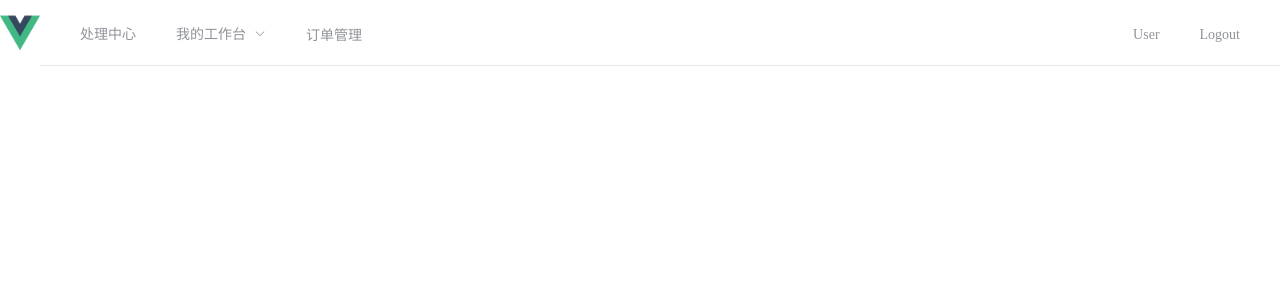
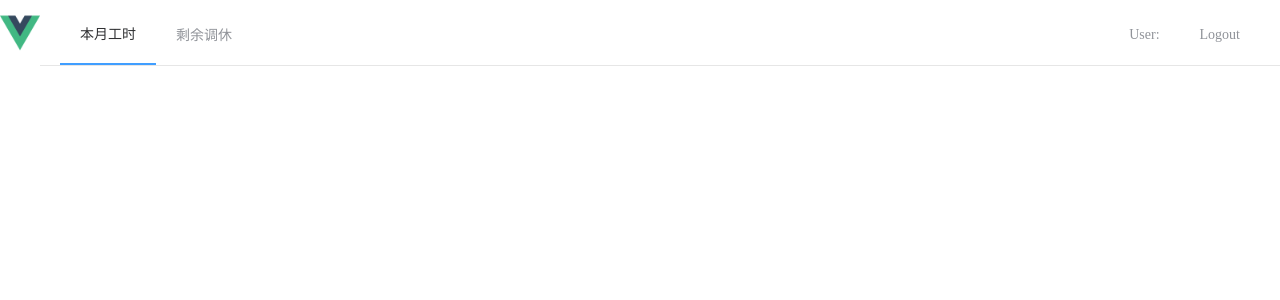
Before and after one commit to jiejiema/task-time, a Vue app: page /home in a window 1280 px wide. Shown: the top 300 px of the page. Built offline with nearby package versions, Linux system fonts and the light colour scheme.

Commit message:
register login home 数据传递

```diff
--- a/package.json
+++ b/package.json
@@ -14,7 +14,7 @@
     "vue": "^2.6.6",
     "vue-class-component": "^6.0.0",
     "vue-property-decorator": "^7.0.0",
-    "vue-router": "^3.0.1",
+    "vue-router": "^3.0.3",
     "vuex": "^3.0.1"
   },
   "devDependencies": {
--- a/src/App.vue
+++ b/src/App.vue
@@ -60,7 +60,6 @@
 <script>
     export default {
         methods: {
-
-        }
-    }
+        },
+    };
 </script>
--- a/src/components/Home.vue
+++ b/src/components/Home.vue
@@ -22,23 +22,13 @@ export default class Home extends Vue {}
 
 <template>
   <div id="home" class="home">
-    <navigation/>
+    <navigation v-bind:message="routeParams"/>
+<!--    <navigation message="this.routeParams"/>-->
   </div>
 </template>
 
 <script lang="ts">
-  /*import Vue from "vue";
-  import Component from 'vue-class-component';
-  // @Component({
-  //   components: {
-  //     navv,
-  //   },
-  // })
-  // export default class Home extends Vue {}
-  // export default {
-  //   name: "home"
-  // }*/
-
+  /*import Vue from "vue";*/
 
   import navigation from './mynav/navigation.vue'
   export default {
@@ -46,6 +36,26 @@ export default class Home extends Vue {}
     components: {
       navigation
     },
+
+    data() {
+      return {
+        routeParams: 111,
+
+      }
+    },
+    props: ['message'],
+
+    created(){
+      this.getUser()
+    },
+
+    methods: {
+      getUser() {
+        console.log(this.routeParams, 'routeParams');
+        this.routeParams = this.$route.params.username;
+        // console.log(this.routeParams)
+      },
+    }
   }
 
 </script>
--- a/src/components/mynav/navigation.vue
+++ b/src/components/mynav/navigation.vue
@@ -3,18 +3,18 @@
         <img class="logo" alt="Vue logo" src="../../assets/logo.png">
         <el-menu :default-active="activeIndex" class="el-menu-demo" mode="horizontal" @select="handleSelect">
 
-            <el-menu-item index="1">处理中心</el-menu-item>
-            <el-submenu index="2">
+            <el-menu-item index="1">本月工时</el-menu-item>
+            <!--<el-submenu index="2">
                 <template slot="title">我的工作台</template>
                 <el-menu-item index="2-1">选项1</el-menu-item>
                 <el-menu-item index="2-2">选项2</el-menu-item>
                 <el-menu-item index="2-3">选项3</el-menu-item>
-            </el-submenu>
-            <el-menu-item index="3">
-                <a href="https://www.ele.me" target="_blank">订单管理</a>
+            </el-submenu>-->
+            <el-menu-item index="2">
+                <a href="https://www.ele.me" target="_blank">剩余调休</a>
             </el-menu-item>
             <el-menu-item class="logout"> Logout </el-menu-item>
-            <el-menu-item class="user"> User </el-menu-item>
+            <el-menu-item class="user"> User:{{message}} </el-menu-item>
         </el-menu>
     </div>
 </template>
@@ -23,16 +23,18 @@
         name: "navigation",
         data() {
             return {
-                // activeIndex: '1',
+                // userInit: 'User'
+                activeIndex: '1',
                 // activeIndex2: '1'
             };
         },
-        /*methods: {
+        props: ['message'],
+        methods: {
             handleSelect(key, keyPath) {
-                console.log(key, keyPath);
+                // console.log(key, keyPath);
             }
-        }*/
-    }
+        }
+    };
 </script>
 
 <style scoped>
--- a/src/components/user/forgetPassword.vue
+++ b/src/components/user/forgetPassword.vue
@@ -6,8 +6,8 @@
 
 <script>
     export default {
-        name: "forgetPassword"
-    }
+        name: 'forgetPassword',
+    };
 </script>
 
 <style scoped>
--- a/src/components/user/login.vue
+++ b/src/components/user/login.vue
@@ -27,13 +27,13 @@
     // import axios from 'axios';
 
     export default {
-        name: "login",
+        name: 'login',
         data() {
             return {
                 routeParams: '222ee',
                 ruleForm: {
                     username: '',
-                    password: ''
+                    password: '',
                 },
                 error:'',
                 rules: {
--- a/src/components/user/register.vue
+++ b/src/components/user/register.vue
@@ -58,7 +58,15 @@
             };
         },
         methods: {
+
             submitForm(formName, ruleForm) {
+                this.$router.push({
+                    name: 'login',
+                    params: {
+                        username: result.data[0].username
+                    }
+
+                });
                 // console.log(ruleForm);
                 // console.log('refs',this.$refs[formName])
 
@@ -66,11 +74,11 @@
                     if (valid) {  // 验证成功
                         this.$axioss.post('/users/register',
                             {'username': ruleForm.name, 'password': ruleForm.password}).then((response) => {
-                                console.log(response)
+                                // console.log(response)
                             const result = response.data;
                             if (result.result === 0) {
                                 alert(result.message);
-                                console.log(result.data[0].username,111);
+                                // console.log(result.data[0].username,111);
                                 this.$router.push({
                                     name: 'login',
                                     params: {
--- a/src/router.ts
+++ b/src/router.ts
@@ -5,12 +5,21 @@ import register from './components/user/register.vue';
 import forget from './components/user/forgetPassword.vue';
 import Home from './components/Home.vue';
 
+import Vuex from 'vuex';
+import store from './store';
+
 Vue.use(Router);
 
-export default new Router({
+// export default new Router({
+const vueRouter = new Router({
   mode: 'history',
   base: process.env.BASE_URL,
   routes: [
+    // {
+    //   path: '/',
+    //   // name: 'home',
+    //   component: Home,
+    // },
     {
       path: '/login',
       name: 'login',
@@ -25,6 +34,9 @@ export default new Router({
       path: '/home',
       name: 'home',
       component: Home,
+      meta: {
+        requireAuth: true,  // 添加该字段，表示进入这个路由是需要登录的
+      },
     },
     {
       path: '/forget-password',
@@ -40,4 +52,44 @@ export default new Router({
       component: () => import(/* webpackChunkName: "about" */ './components/views/About.vue'),
     },
   ],
+
 });
+/*vueRouter.beforeEach(function (to, from, next) {
+  const nextRoute = ['home'];
+  const auth = store.state.auth;
+  //跳转至上述3个页面
+  if (nextRoute.indexOf(to.name) >= 0) {
+    //未登录
+    if (!store.state.auth.IsLogin) {
+      vueRouter.push({name: 'login'})
+    }
+  }
+  //已登录的情况再去登录页，跳转至首页
+  if (to.name === 'login') {
+    if (auth.IsLogin) {
+      vueRouter.push({name: 'home'});
+    }
+  }
+  next();
+})*/
+
+
+/*vueRouter.beforeEach(function (to, from, next) {
+
+  console.log('to',to)
+  console.log('store',store)
+  if (to.meta.requireAuth) {  // 判断该路由是否需要登录权限
+    // if (store.state.token) {  // 通过vuex state获取当前的token是否存在
+    //   next();
+    //
+    // } else {
+    //   next({
+    //     path: '/login',
+    //     query: {redirect: to.fullPath}  // 将跳转的路由path作为参数，登录成功后跳转到该路由
+    //   })
+    // }
+  } else {
+    next();
+  }
+})*/
+export default vueRouter;
```
Also changed, not shown: src/components/views/time.vue (added, +15 -0 lines), src/main.ts (+26 -0 lines), 1 other file (tests, documents, lock files or other folders).
